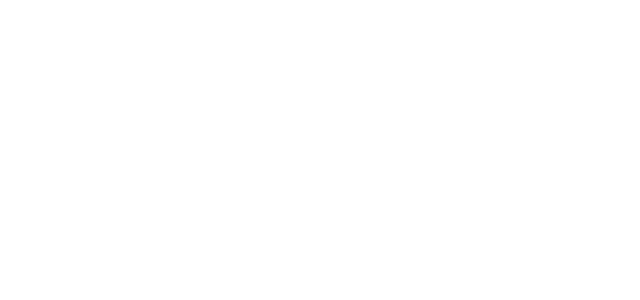
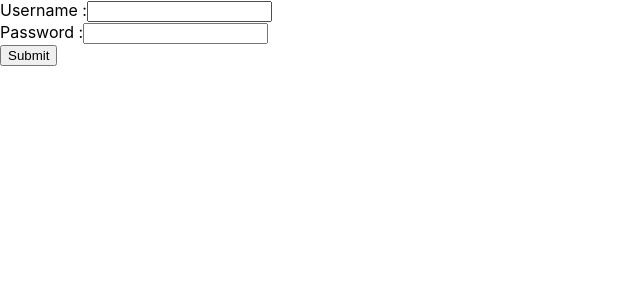
Before and after one commit to kunwarsahni01/MergeTrip, a React (Create React App) app in the folder mergetrip/: page /account in a window 1280 px wide. Shown: the top 300 px of the page, without its empty margins (0-640 px from the left). Built offline with nearby package versions, Linux system fonts and the light colour scheme.

Commit message:
Username and password page

```diff
--- a/mergetrip/src/App.js
+++ b/mergetrip/src/App.js
@@ -1,5 +1,6 @@
 import { Switch, Route } from 'react-router-dom';
 import HomePage from './components/HomePage';
+import Account from './components/Account';
 
 function App () {
   return (
@@ -8,6 +9,7 @@ function App () {
       <Route exact path='/otherpage'>
         <p>Other page</p>
       </Route>
+      <Route exact path='/account' component={Account} />
     </Switch>
   );
 }
--- /dev/null
+++ b/mergetrip/src/components/Account.js
@@ -0,0 +1,81 @@
+import React, { Component } from "react";
+import { getAuth, createUserWithEmailAndPassword } from "firebase/auth";
+
+
+
+class SimpleForm extends Component {
+  constructor() {
+    super();
+    this.state = {
+        username: "",
+        password: "",
+    };
+    this.onInputchange = this.onInputchange.bind(this);
+    this.onSubmitForm = this.onSubmitForm.bind(this);
+
+  }
+
+  onInputchange(event) {
+    this.setState({
+      [event.target.name]: event.target.value
+    });
+  }
+
+  onSubmitForm() {
+    console.log(this.state)
+    this.createAccount();
+  }
+
+  createAccount() {
+    alert(this.state.username);
+    const auth = getAuth();
+    createUserWithEmailAndPassword(auth, this.state.username, this.state.password)
+      .then((userCredential) => {
+        // Signed in
+        const user = userCredential.user;
+        // ...
+      })
+      .catch((error) => {
+        const errorCode = error.code;
+        const errorMessage = error.message;
+        // ..
+      });
+
+  }
+
+  render() {
+    const { items } = this.state;
+
+    return (
+      <div>
+        <div>
+          <label>
+            Username :
+            <input
+              name="username"
+              type="text"
+              value={this.state.username}
+              onChange={this.onInputchange}
+            />
+          </label>
+        </div>
+        <div>
+          <label>
+            Password :
+            <input
+              name="password"
+              type="text"
+              value={this.state.password}
+              onChange={this.onInputchange}
+            />
+          </label>
+        </div>
+        <div>
+            <button onClick={this.onSubmitForm}>Submit</button>
+        </div>
+      </div>
+    );
+  }
+}
+
+export default SimpleForm;
```
